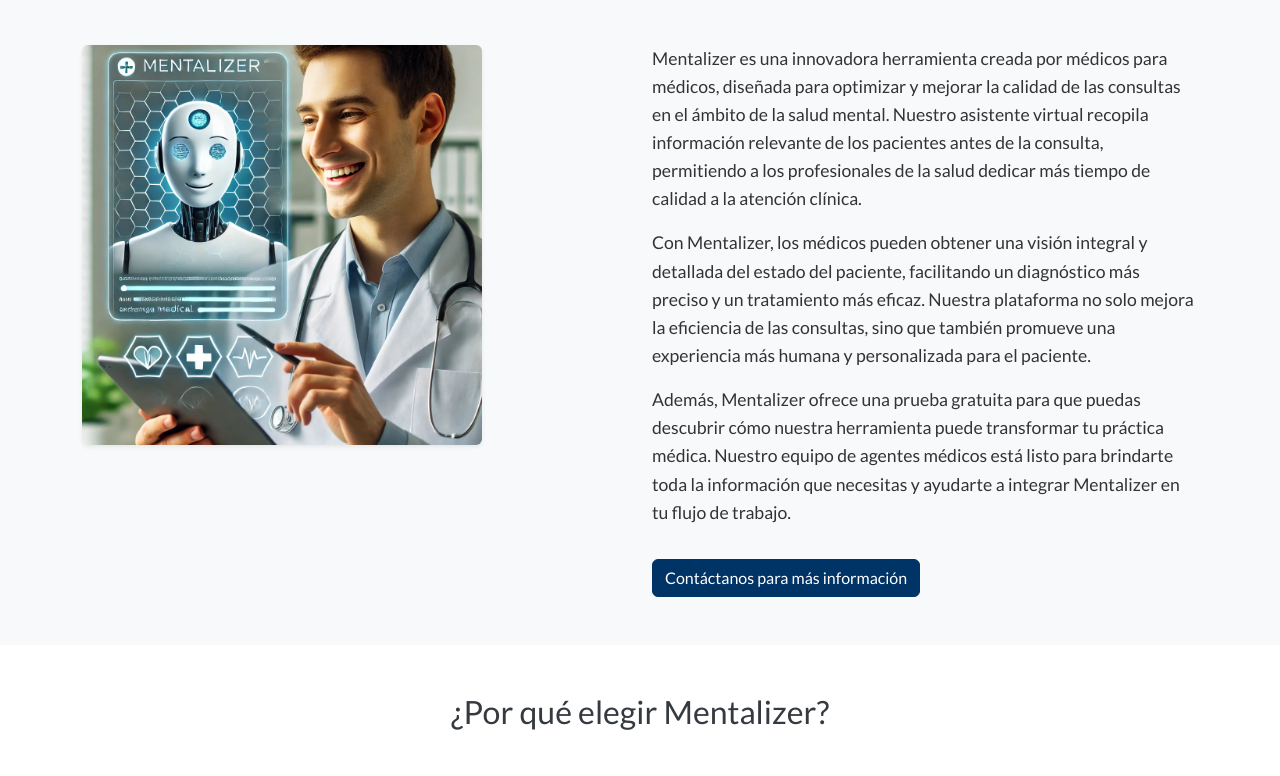
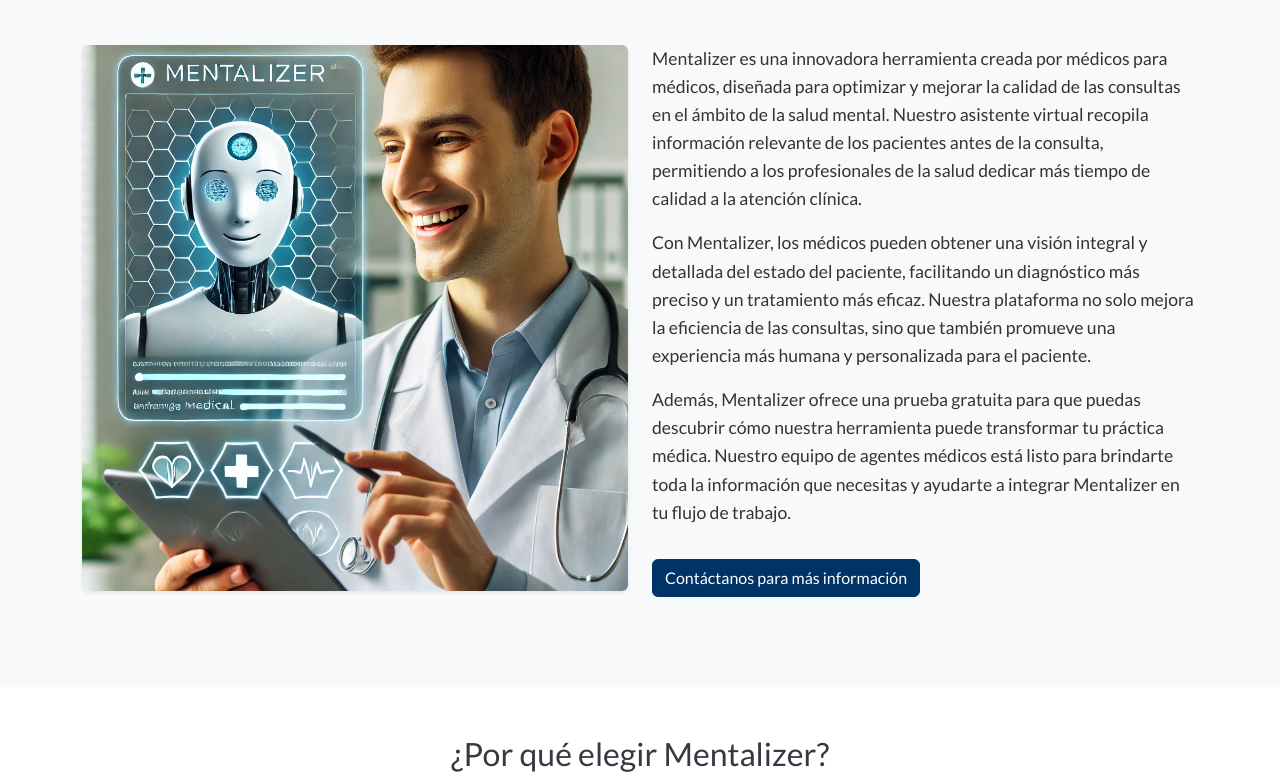
Before and after one commit to NexxCod/mentalizerweb, a plain HTML site: page index.html in a window 1280 px wide. Shown: the part 646-1422 px from the top of the page. Drawn offline with nearby package versions, Linux system fonts and the light colour scheme.

Commit message:
minor fixes

```diff
--- a/scss/partials/_about.scss
+++ b/scss/partials/_about.scss
@@ -29,7 +29,7 @@
     .img-fluid {
       border-radius: 0.5rem;
       box-shadow: 0 4px 6px rgba(0, 0, 0, 0.1);
-      max-width: 400px;
+      max-width: auto;
       margin-bottom: 3rem;
     }
   }
```
Also changed, not shown: css/main.css.
